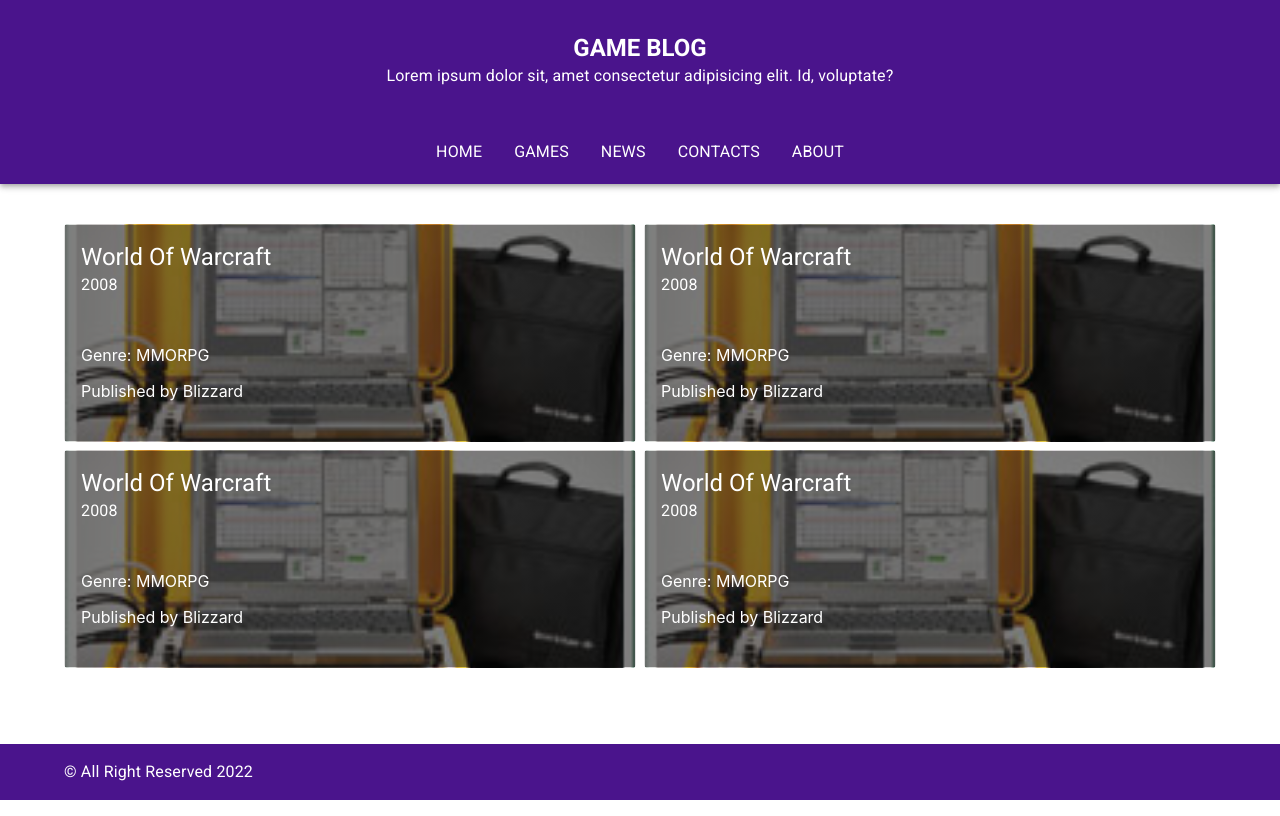
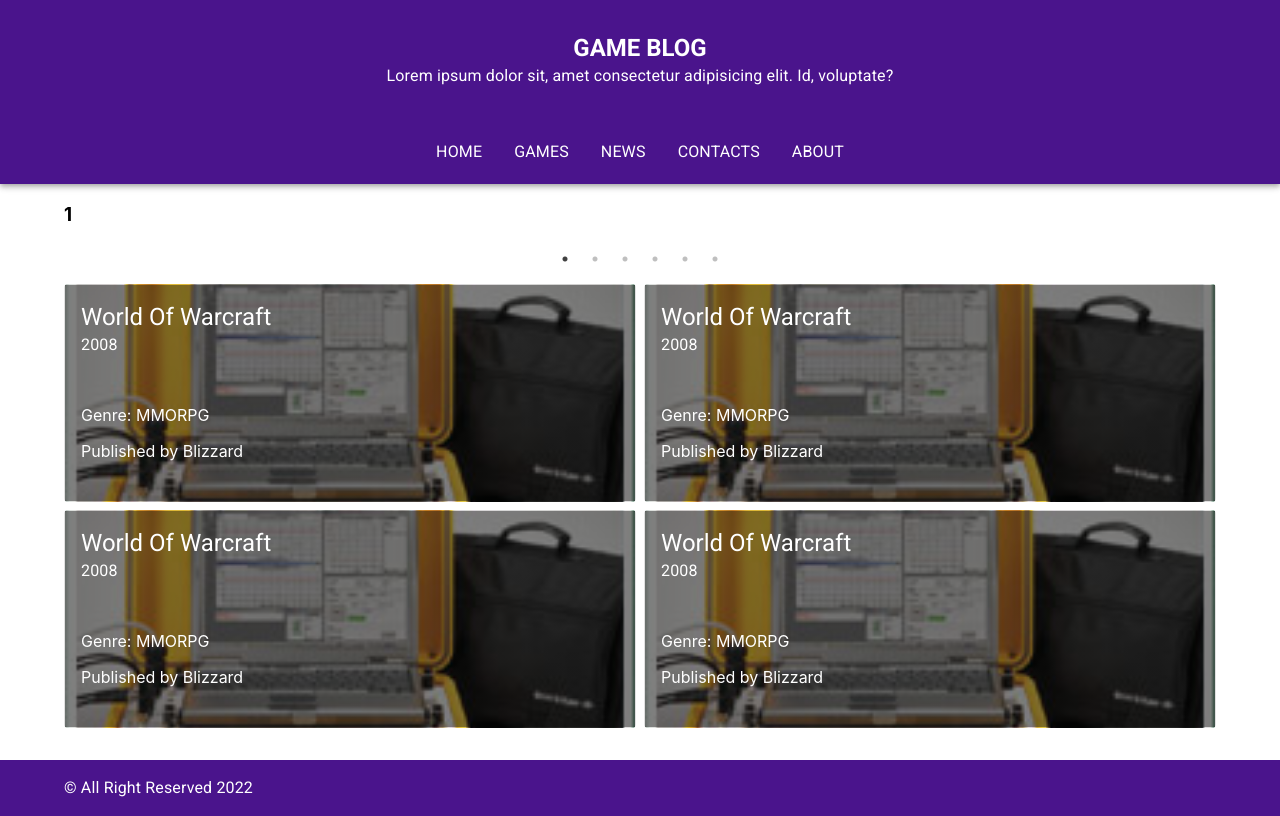
Before and after one commit to antklim89/game_blog, a Next.js app: page / in a window 1280 px wide. Built offline with nearby package versions, Linux system fonts and the light colour scheme.

Commit message:
added react-slick

```diff
--- /dev/null
+++ b/components/GamesCarousel/GamesCarousel.tsx
@@ -0,0 +1,41 @@
+import { FC } from 'react';
+import 'slick-carousel/slick/slick.css';
+import 'slick-carousel/slick/slick-theme.css';
+import Slider from 'react-slick';
+
+import { GamesCarouselProps } from './types';
+
+
+const GamesCarousel: FC<GamesCarouselProps> = () => {
+    const settings = {
+        dots: true,
+        infinite: true,
+        speed: 500,
+        slidesToShow: 1,
+        slidesToScroll: 1,
+    };
+    return (
+        <Slider {...settings}>
+            <div>
+                <h3>1</h3>
+            </div>
+            <div>
+                <h3>2</h3>
+            </div>
+            <div>
+                <h3>3</h3>
+            </div>
+            <div>
+                <h3>4</h3>
+            </div>
+            <div>
+                <h3>5</h3>
+            </div>
+            <div>
+                <h3>6</h3>
+            </div>
+        </Slider>
+    );
+};
+
+export default GamesCarousel;
--- /dev/null
+++ b/components/GamesCarousel/index.ts
@@ -0,0 +1 @@
+export { default } from './GamesCarousel';
--- /dev/null
+++ b/components/GamesCarousel/types.ts
@@ -0,0 +1,5 @@
+
+
+export interface GamesCarouselProps {
+     // null
+}
--- a/package.json
+++ b/package.json
@@ -18,6 +18,7 @@
     "@mui/material": "^5.5.3",
     "@netlify/plugin-nextjs": "^3.9.2",
     "@types/netlify-identity-widget": "^1.9.3",
+    "@types/react-slick": "^0.23.8",
     "@typescript-eslint/eslint-plugin": "^5.12.1",
     "@typescript-eslint/parser": "^5.12.1",
     "eslint-import-resolver-alias": "^1.1.2",
@@ -30,7 +31,9 @@
     "next": "12.1.0",
     "react": "17.0.2",
     "react-dom": "17.0.2",
-    "sass": "^1.49.8"
+    "react-slick": "^0.29.0",
+    "sass": "^1.49.8",
+    "slick-carousel": "^1.8.1"
   },
   "devDependencies": {
     "@types/netlify-identity-widget": "^1.9.2",
--- a/pages/index.tsx
+++ b/pages/index.tsx
@@ -1,6 +1,7 @@
 import Container from '@mui/material/Container';
 import type { GetStaticProps, NextPage } from 'next';
 
+import GamesCarousel from '~/components/GamesCarousel';
 import Seo from '~/components/Seo';
 import GamesList from '~/layouts/GamesList';
 
@@ -10,6 +11,7 @@
         <>
             <Seo title="Home" />
             <Container>
+                <GamesCarousel />
                 <GamesList />
             </Container>
         </>
```
Also changed, not shown: 1 other file (tests, documents, lock files or other folders).
